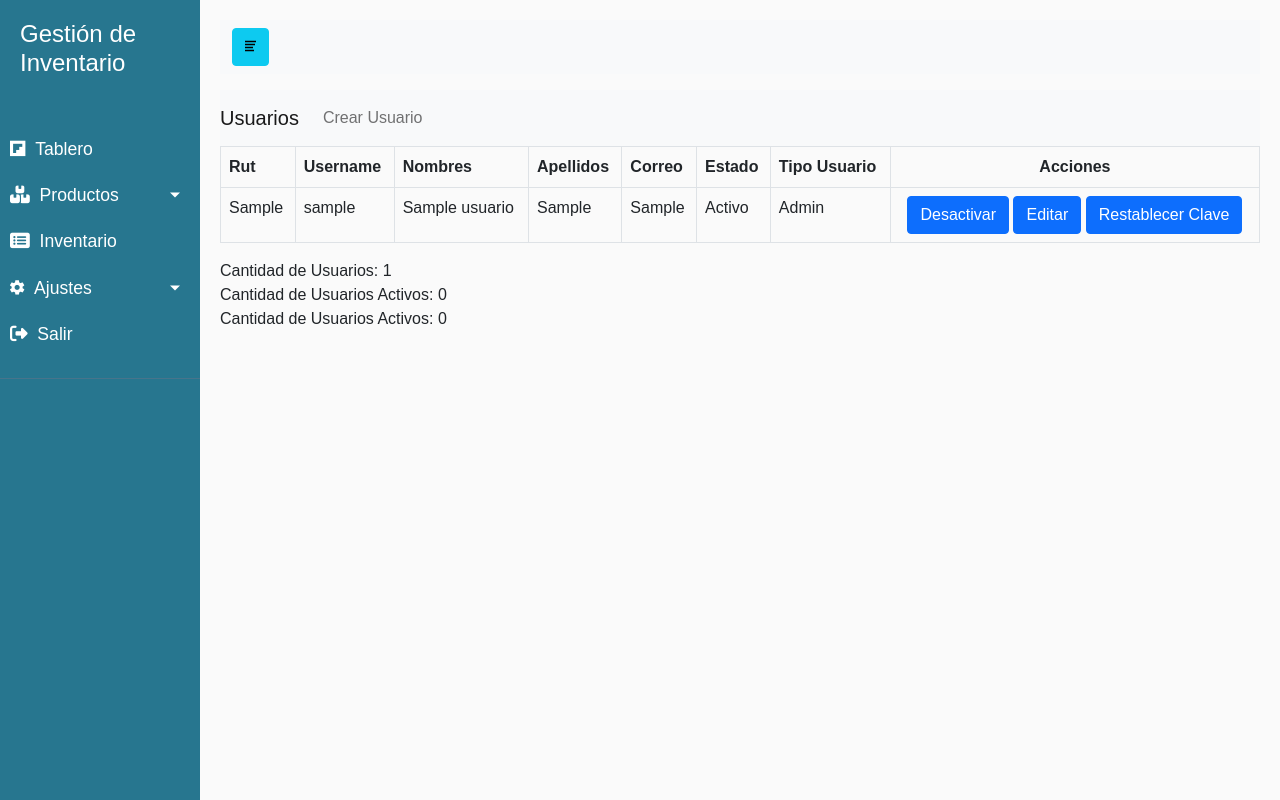
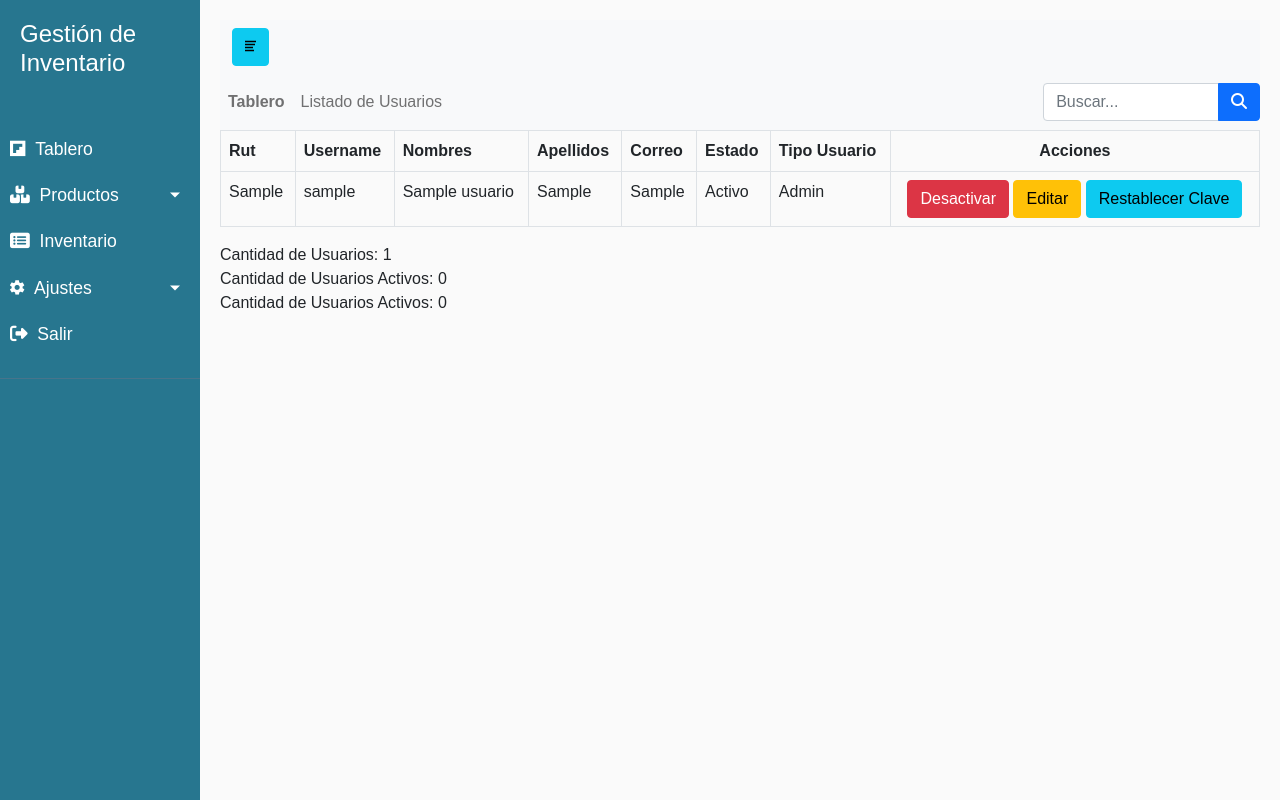
Before and after one commit to luisolaveguzman/appInventario, a Django app: page /usuarios in a window 1280 px wide. Run offline with Django 3.2, Linux system fonts and the light colour scheme; tables that the repository leaves empty hold one stand-in row (values such as "Sample post"); some libraries are stand-ins or nearby versions.

Commit message:
appUsuario OK

```diff
--- a/appInventario/appInventario/urls.py
+++ b/appInventario/appInventario/urls.py
@@ -16,7 +16,7 @@ Including another URLconf
 from django.contrib import admin
 from django.urls import path
 
-from usuarios.views import usuarios, crearUsuario
+from usuarios.views import usuarios, crearUsuario, editarUsuario, cambiarEstadoUsuario, cambiarClave
 from webapp.views import tablero
 
 urlpatterns = [
@@ -24,4 +24,7 @@ urlpatterns = [
     path('', tablero, name='tablero'),
     path('usuarios', usuarios, name='usuarios'),
     path('crearUsuario', crearUsuario, name='crearUsuario'),
+    path('editarUsuario/<int:id>', editarUsuario, name='editarUsuario'),
+    path('cambiarEstadoUsuario/<int:id>', cambiarEstadoUsuario, name='cambiarEstadoUsuario'),
+    path('cambiarClave/<int:id>', cambiarClave, name='cambiarClave'),
 ]
--- a/appInventario/usuarios/models.py
+++ b/appInventario/usuarios/models.py
@@ -37,7 +37,7 @@ class UsuarioManager(BaseUserManager):
 # Create your models here.
 class Usuarios(AbstractBaseUser):
     rut = models.CharField('Rut de usuario', unique=True, max_length=20)
-    username = models.CharField('Cuenta de usuario', unique=True, max_length=100)
+    username = models.CharField('Usuario', unique=True, max_length=100)
     nombres = models.CharField('Nombres', max_length=100)
     apellidos = models.CharField('Apellidos', max_length=100)
     correo = models.CharField('Correo electronico', unique=True, max_length=100)
--- a/appInventario/usuarios/views.py
+++ b/appInventario/usuarios/views.py
@@ -1,10 +1,10 @@
 from builtins import object
 
 from django.forms import ModelForm, EmailInput
-from django.shortcuts import render, redirect
+from django.shortcuts import render, redirect, get_object_or_404
 
 # Create your views here.
-from usuarios.forms import UsuarioForm, createUserForm
+from usuarios.forms import UsuarioForm, createUserForm, formResetPassword
 from usuarios.models import Usuarios
 
 """
@@ -21,7 +21,21 @@ def usuarios(request):
     num_usuarios = Usuarios.objects.count()
     num_usuarios_activos = Usuarios.objects.filter(estado__icontains=True).count()
     num_usuarios_bloqueados = Usuarios.objects.filter(estado__icontains=False).count()
-    usuarios = Usuarios.objects.order_by('id')
+    if request.method == 'POST':
+        if Usuarios.objects.filter(rut__icontains=request.POST['buscar']):
+            usuarios = Usuarios.objects.filter(rut__icontains=request.POST['buscar'])
+        elif Usuarios.objects.filter(username__icontains=request.POST['buscar']):
+            usuarios = Usuarios.objects.filter(username__icontains=request.POST['buscar'])
+        elif Usuarios.objects.filter(nombres__icontains=request.POST['buscar']):
+            usuarios = Usuarios.objects.filter(nombres__icontains=request.POST['buscar'])
+        elif Usuarios.objects.filter(apellidos__icontains=request.POST['buscar']):
+            usuarios = Usuarios.objects.filter(apellidos__icontains=request.POST['buscar'])
+        elif Usuarios.objects.filter(correo__icontains=request.POST['buscar']):
+            usuarios = Usuarios.objects.filter(correo__icontains=request.POST['buscar'])
+        else:
+            usuarios = Usuarios.objects.order_by('id')
+    else:
+        usuarios = Usuarios.objects.order_by('id')
     return render(request, 'usuarios/usuarios.html', {'usuarios':usuarios, 'num_usuarios':num_usuarios, 'num_usuarios_activos':num_usuarios_activos, 'num_usuarios_bloqueados':num_usuarios_bloqueados })
 
 def crearUsuario(request):
@@ -34,3 +48,36 @@ def crearUsuario(request):
     else:
         formaUsuario = createUserForm()
     return render(request, 'usuarios/crearUsuario.html', {'formaUsuario':formaUsuario})
+
+def editarUsuario(request, id):
+    usuario = get_object_or_404(Usuarios, pk=id)
+    if request.method == 'POST':
+        formaUsuario = UsuarioForm(request.POST, instance=usuario)
+        if formaUsuario.is_valid():
+            formaUsuario.save()
+            return redirect('usuarios')
+    else:
+        formaUsuario = UsuarioForm(instance=usuario)
+    return render(request, 'usuarios/editarUsuario.html', {'formaUsuario':formaUsuario, 'usuario':usuario})
+
+def cambiarClave(request, id):
+    usuario = get_object_or_404(Usuarios, pk=id)
+    if request.method == 'POST':
+        formaUsuario = formResetPassword(request.POST, instance=usuario)
+        if formaUsuario.is_valid():
+            formaUsuario.save()
+            return redirect('usuarios')
+    else:
+        formaUsuario = formResetPassword(instance=usuario)
+    return render(request, 'usuarios/cambiarClave.html', {'formaUsuario':formaUsuario, 'usuario':usuario})
+
+def cambiarEstadoUsuario(request, id):
+    usuario = get_object_or_404(Usuarios, pk=id)
+    if request.method == 'POST':
+        if usuario.estado:
+            usuario.estado = False
+        else:
+            usuario.estado = True
+        usuario.save()
+        return redirect('usuarios')
+    return render(request, 'usuarios/cambiarEstadoUsuario.html', {'usuario':usuario})
--- a/appInventario/webapp/templates/layout/form_snippets.html
+++ b/appInventario/webapp/templates/layout/form_snippets.html
@@ -1,9 +1,13 @@
 {% for field in formaUsuario %}
+{% if field.name != 'estado' %}
 <div class="col-lg-2 col-md-2 col-sm-4 col-xs-6" style="margin-bottom: 5px">
     {{ field.errors }}
     {{ field.label_tag }}
     {{ field }}
     <p></p>
 </div>
+{% else %}
+
+{% endif %}
+
 {% endfor %}
-{{usuario.password}}
--- a/appInventario/webapp/templates/layout/layout.html
+++ b/appInventario/webapp/templates/layout/layout.html
@@ -54,7 +54,7 @@
                             class="icon ion-md-settings"></i><span>&nbsp;&nbsp;Ajustes</span></a>
                     <ul class="collapse list-unstyled" id="pageConfiguraciones">
                         <li>
-                            <a href="usuarios">Usuarios</a>
+                            <a href="/usuarios">Usuarios</a>
                         </li>
                         <li>
                             <a href="#">Perfil</a>
--- a/appInventario/webapp/templates/usuarios/usuarios.html
+++ b/appInventario/webapp/templates/usuarios/usuarios.html
@@ -2,20 +2,28 @@
 
 {% block content %}
 
+<nav class="navbar navbar-expand-lg navbar-light bg-light">
+    <div class="collapse navbar-collapse" id="navbarNav">
+        <ul class="navbar-nav">
+            <!-- ml-auto ajusta a la derecha-->
+            <li class="nav-item active">
+                <a class="nav-link" href="/"><strong>Tablero</strong></a>
+            </li>
+            <li class="nav-item">
+                <a class="nav-link" href="usuarios">Listado de Usuarios</a>
+            </li>
 
-<p></p>
-<p></p>
-
-<nav class="navbar navbar-expand-lg navbar-light bg-light">
-    <a class="navbar-brand" href="usuarios">Usuarios</a>
-    <div class="collapse navbar-collapse" id="navbarNav">
-        <ul class="navbar-nav ml-auto">
-            <li class="nav-item">
-                <a class="nav-link" href="crearUsuario">Crear Usuario</a>
-            </li>
         </ul>
     </div>
+    <form method="POST" action="/usuarios" class="form-inline"> {% csrf_token %}
+        <div class="input-group">
+            <input type="text" name="buscar" class="form-control" placeholder="Buscar..." aria-label="Username"
+                   aria-describedby="basic-addon1">
+            <button type="submit" class="btn btn-primary"><i class="fas fa-search"></i></i></button>
+        </div>
+    </form>
 </nav>
+
 
 <div>
     <table class="table table-bordered">
@@ -40,37 +48,31 @@
             <td>{{usuario.apellidos}}</td>
             <td>{{usuario.correo}}</td>
             {% if usuario.estado == True %}
-                <td>Activo</td>
+            <td>Activo</td>
             {% else %}
-                <td>Bloqueado</td>
+            <td>Bloqueado</td>
             {% endif %}
             {% if usuario.user_administrador == True %}
-                <td>Admin</td>
+            <td>Admin</td>
             {% else %}
-                <td>User</td>
+            <td>User</td>
             {% endif %}
             {% if usuario.estado == True %}
             <td class="text-center">
-                <a href="desactivar_usuario/{{usuario.id}}">
-                    <button type="button" class="btn btn-primary">Desactivar</button>
+                <a href="cambiarEstadoUsuario/{{usuario.id}}">
+                    <button type="button" class="btn btn-danger">Desactivar</button>
                 </a>
-                <a href="editar_usuario/{{usuario.id}}">
-                    <button type="button" class="btn btn-primary">Editar</button>
+                <a href="editarUsuario/{{usuario.id}}">
+                    <button type="button" class="btn btn-warning">Editar</button>
                 </a>
-                <a href="restablecerContrasena_usuario/{{usuario.id}}">
-                    <button type="button" class="btn btn-primary">Restablecer Clave</button>
+                <a href="cambiarClave/{{usuario.id}}">
+                    <button type="button" class="btn btn-info">Restablecer Clave</button>
                 </a>
             </td>
             {% else %}
             <td class="text-center">
-                <a href="activar_usuario/{{usuario.id}}">
-                    <button type="button" class="btn btn-primary">Activar</button>
-                </a>
-                <a href="editar_usuario/{{usuario.id}}">
-                    <button type="button" class="btn btn-primary">Editar</button>
-                </a>
-                <a href="restablecerContrasena_usuario/{{usuario.id}}">
-                    <button type="button" class="btn btn-primary">Restablecer Clave</button>
+                <a href="cambiarEstadoUsuario/{{usuario.id}}">
+                    <button type="button" class="btn btn-danger">Activar</button>
                 </a>
             </td>
             {% endif %}
```
Also changed, not shown: appInventario/usuarios/forms.py (+8 -0 lines), appInventario/webapp/templates/usuarios/cambiarClave.html (added, +15 -0 lines), appInventario/webapp/templates/usuarios/cambiarEstadoUsuario.html (added, +20 -0 lines), appInventario/webapp/templates/usuarios/editarUsuario.html (added, +15 -0 lines).
